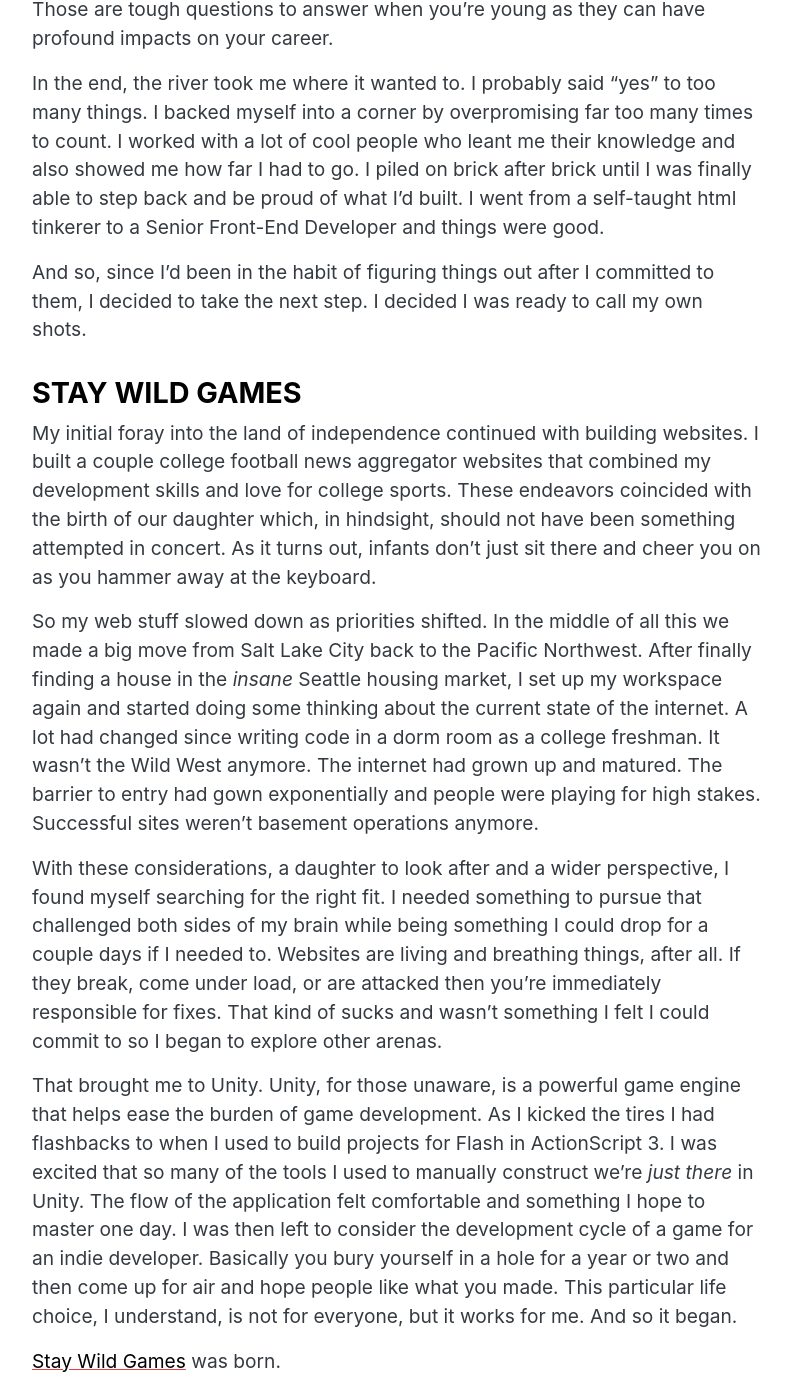
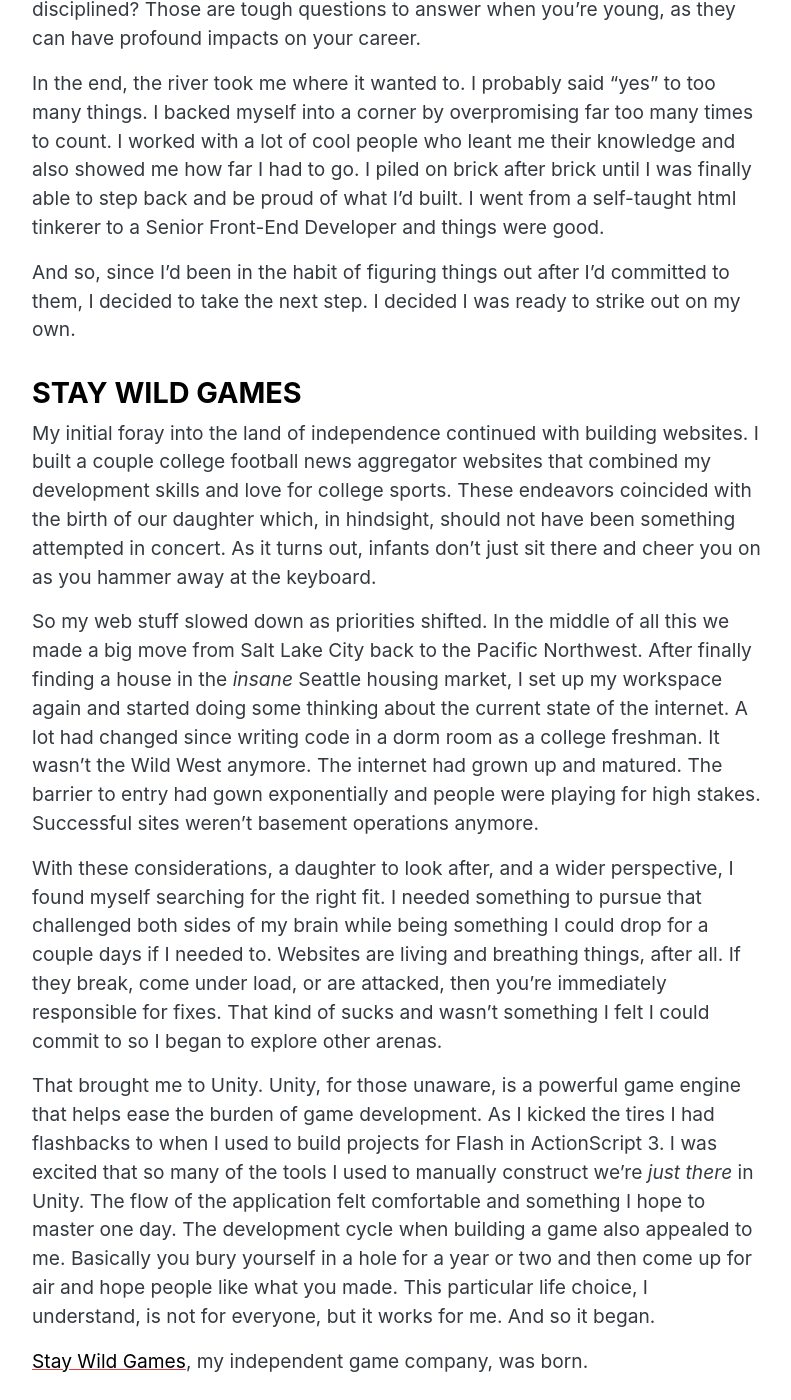
Before and after one commit to matthaliski/matthaliski.github.io, a Jekyll site: the page built from about.md, in a window 1280 px wide and 1400 px high, scrolled down 991 px. Shown: the whole window, without its empty margins (243-1034 px from the left). Built offline with Jekyll 4.4.1, drawn with Linux system fonts in a browser that asks for light colours; nearby versions of some CDN libraries; some web fonts are replaced; some of the changed text lies outside the part shown.

Commit message:
Copy changes

```diff
--- a/about.md
+++ b/about.md
@@ -9,13 +9,13 @@ Hello there! Thanks for stopping by. My name is Matt Haliski and I build things
 
 ## Origin story
 
-I started building websites in college at the University of Oregon. I still remember the day when I inserted some text inside the `<title>` tags and saw it subsequently appear at the top of a browser window. It might as well have been magic. It's important to note that first steps are never trivial, however basic they may be. I had *coded* something and that code became something real. I was probably a year away from knowing that an `array` was, but it didn't matter. My first steps into this new world were profound and lasting.
+I started building websites in college at the University of Oregon. I still remember the day when I inserted some text inside the `<title>` tags and saw it subsequently appear at the top of a browser window. That small act might as well have been magic. It's important to note that first steps are never trivial, however basic they may be. I had *coded* something and that code became something real. I was probably a year away from knowing that an `array` was, but it didn't matter. My first steps into this new world were profound and lasting.
 
-For the next decade I wore a ton of different hats as I built website after website. I struggled with what to consider myself. Was I a web designer? Maybe I was more of a frontend developer. SQL sort of scared me and I'm wasn't sure I wanted to be responsible for user data. Should my career be focused on a specialty or would I make myself more valuable by being multi-disciplined? Those are tough questions to answer when you're young as they can have profound impacts on your career.
+For the next decade I wore a ton of different hats as I built website after website. During that time I struggled with what to consider myself. Was I a web designer? Maybe I was more of a frontend developer. SQL sort of scared me, so I was pretty sure I wasn't a backend developer. Should my career have been focused on a specialty or would I have made myself more valuable by being multi-disciplined? Those are tough questions to answer when you're young, as they can have profound impacts on your career.
 
 In the end, the river took me where it wanted to. I probably said "yes" to too many things. I backed myself into a corner by overpromising far too many times to count. I worked with a lot of cool people who leant me their knowledge and also showed me how far I had to go. I piled on brick after brick until I was finally able to step back and be proud of what I'd built. I went from a self-taught html tinkerer to a Senior Front-End Developer and things were good.
 
-And so, since I'd been in the habit of figuring things out after I committed to them, I decided to take the next step. I decided I was ready to call my own shots.
+And so, since I'd been in the habit of figuring things out after I'd committed to them, I decided to take the next step. I decided I was ready to strike out on my own.
 
 ## Stay Wild Games
 
@@ -23,15 +23,15 @@ My initial foray into the land of independence continued with building websites.
 
 So my web stuff slowed down as priorities shifted. In the middle of all this we made a big move from Salt Lake City back to the Pacific Northwest. After finally finding a house in the *insane* Seattle housing market, I set up my workspace again and started doing some thinking about the current state of the internet. A lot had changed since writing code in a dorm room as a college freshman. It wasn't the Wild West anymore. The internet had grown up and matured. The barrier to entry had gown exponentially and people were playing for high stakes. Successful sites weren't basement operations anymore.
 
-With these considerations, a daughter to look after and a wider perspective, I found myself searching for the right fit. I needed something to pursue that challenged both sides of my brain while being something I could drop for a couple days if I needed to. Websites are living and breathing things, after all. If they break, come under load, or are attacked then you’re immediately responsible for fixes. That kind of sucks and wasn't something I felt I could commit to so I began to explore other arenas.
+With these considerations, a daughter to look after, and a wider perspective, I found myself searching for the right fit. I needed something to pursue that challenged both sides of my brain while being something I could drop for a couple days if I needed to. Websites are living and breathing things, after all. If they break, come under load, or are attacked, then you’re immediately responsible for fixes. That kind of sucks and wasn't something I felt I could commit to so I began to explore other arenas.
 
-That brought me to Unity. Unity, for those unaware, is a powerful game engine that helps ease the burden of game development. As I kicked the tires I had flashbacks to when I used to build projects for Flash in ActionScript 3. I was excited that so many of the tools I used to manually construct we're *just there* in Unity. The flow of the application felt comfortable and something I hope to master one day. I was then left to consider the development cycle of a game for an indie developer. Basically you bury yourself in a hole for a year or two and then come up for air and hope people like what you made. This particular life choice, I understand, is not for everyone, but it works for me. And so it began.
+That brought me to Unity. Unity, for those unaware, is a powerful game engine that helps ease the burden of game development. As I kicked the tires I had flashbacks to when I used to build projects for Flash in ActionScript 3. I was excited that so many of the tools I used to manually construct we're *just there* in Unity. The flow of the application felt comfortable and something I hope to master one day. The development cycle when building a game also appealed to me. Basically you bury yourself in a hole for a year or two and then come up for air and hope people like what you made. This particular life choice, I understand, is not for everyone, but it works for me. And so it began.
 
-[Stay Wild Games](https://staywildgames.com) was born.
+[Stay Wild Games](https://staywildgames.com), my independent game company, was born.
 
 ## Other stuff
 
-When I'm not in front of a computer I do have somewhat of a life. My wife and I love to ski. I enjoy riding motorcycles. Both of these activities seem more and more infrequent as we spend our time hanging out with our daughter. She's worth it. I love the Pacific Northwest. I dig the vibe. The trees, the *gray,* the ocean and the mountains are all why I like to call this part of the country home. **
+When I'm not in front of a computer I do have somewhat of a life. My wife and I love to ski. I enjoy riding motorcycles. Both of these activities seem more and more infrequent as we spend our time hanging out with our daughter. She's worth it. I love the Pacific Northwest. I dig the vibe. The trees, the *gray,* the ocean and the mountains are all why I like to call this part of the country home.
 
 I play video games on the PS4 and my iPhone which, depending on who you talk to, means I'm not a *real* gamer. I think Hideo Kojima is a legend. I think the stuff Naughty Dog puts out is stupid good. My earliest video game memory is some vague Atari stuff, but the original Sega Genesis is really where it all started. My parents didn't let my brother and I have video games consoles, but occasionally we'd get to rent a Sega for the weekend from the movie rental place. Altered Beast anyone?!
 
```
Also changed, not shown: thanks.md (+5 -5 lines).
